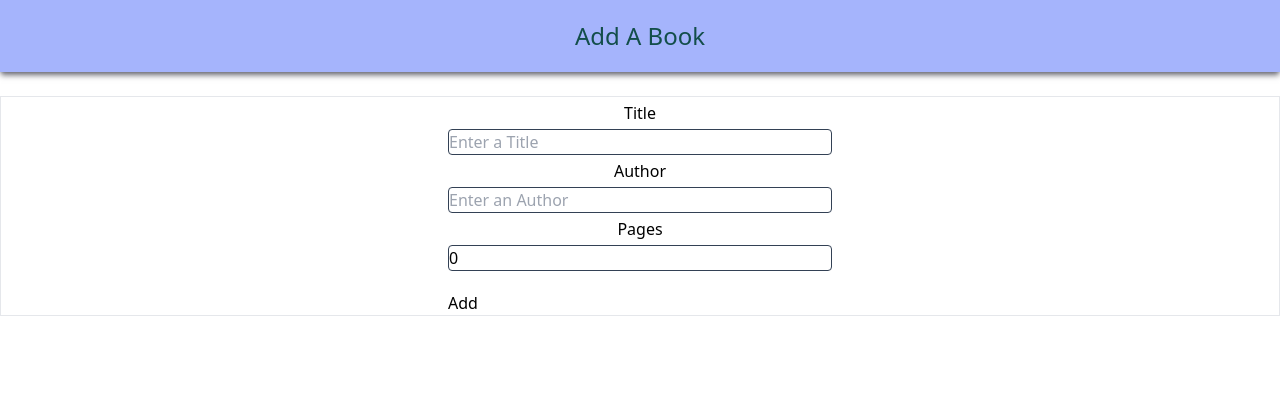
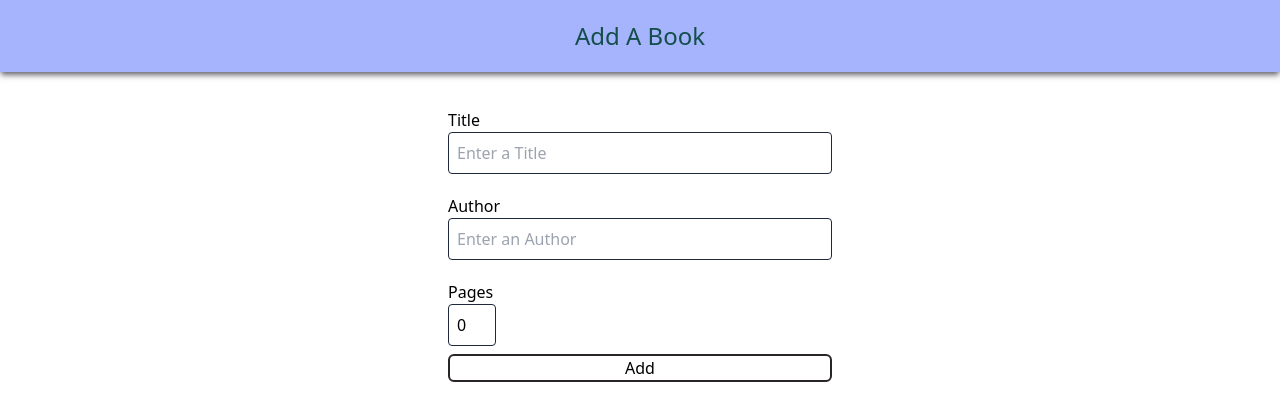
Before and after one commit to AntimonS/books-repository, a React (Create React App) app: page / in a window 1280 px wide. Shown: the top 420 px of the page. Built offline with nearby package versions, Linux system fonts and the light colour scheme.

Commit message:
added new changes

```diff
--- a/db.json
+++ b/db.json
@@ -41,6 +41,18 @@
       "author": "sf",
       "pages": 0,
       "id": 7
+    },
+    {
+      "title": "",
+      "author": "",
+      "pages": "",
+      "id": 8
+    },
+    {
+      "title": "",
+      "author": "",
+      "pages": 0,
+      "id": 9
     }
   ]
 }
--- a/src/components/AddBook.js
+++ b/src/components/AddBook.js
@@ -1,8 +1,9 @@
-import { useState } from "react";
-import { useContext } from "react";
+import { useState, useContext } from "react";
 import BooksContext from "../context/books";
 import Input from "./Input";
 import Header from "./Header";
+import Form from "./Form";
+import Button from "./Button";
 
 function AddBook() {
   const [title, setTitle] = useState("");
@@ -22,8 +23,9 @@ function AddBook() {
   return (
     <>
       <Header action="Add" />
-      <div className="flex justify-center border">
-        <form onSubmit={handleSubmit}>
+
+      <div className=" flex justify-center">
+        <Form onSubmit={handleSubmit}>
           <Input
             label="Title"
             onChange={(e) => setTitle(e.target.value)}
@@ -44,10 +46,8 @@ function AddBook() {
             onChange={(e) => setPages(e.target.value)}
             value={pages}
           />
-          <div className="flex flex-col my-5 size-1">
-            <button>Add</button>
-          </div>
-        </form>
+          <Button>Add</Button>
+        </Form>
       </div>
     </>
   );
--- /dev/null
+++ b/src/components/Button.js
@@ -0,0 +1,14 @@
+function Button({ children, ...props }) {
+  let buttonCssStyle = "border-solid border-2 rounded-md border-stone-800 ";
+  if (props.className) {
+    buttonCssStyle += " " + props.className;
+  }
+
+  return (
+    <button className={buttonCssStyle} {...props}>
+      {children}
+    </button>
+  );
+}
+
+export default Button;
--- /dev/null
+++ b/src/components/Form.js
@@ -0,0 +1,9 @@
+function Form({ children, ...props }) {
+  return (
+    <form {...props} className=" flex flex-col justify-items-center">
+      {children}
+    </form>
+  );
+}
+
+export default Form;
--- a/src/components/Input.js
+++ b/src/components/Input.js
@@ -1,18 +1,21 @@
 function Input({ label, type = "text", ...props }) {
+  let inputCssStyle =
+    " border border-solid   border-slate-800 rounded  required p-2 ";
+  if (type === "number") {
+    inputCssStyle += " w-12";
+  } else {
+    inputCssStyle += " w-96";
+  }
+
   return (
-    <div>
-      <div className="flex flex-col  items-center  my-1 	">
-        <label htmlFor={label} className="cursor-pointer">
+    <div className="flex flex-row justify-start">
+      <div className="flex flex-col  py-2 ">
+        <label htmlFor={label} className=" hover:underline cursor-pointer mt-1">
           {label}
         </label>
-      </div>
-      <div className="size-1/4	">
-        <input
-          id={label}
-          type={type}
-          className=" border-solid border  border-slate-700 rounded w-96 required"
-          {...props}
-        />
+        <div className="size-4/6">
+          <input className={inputCssStyle} id={label} type={type} {...props} />
+        </div>
       </div>
     </div>
   );
```
